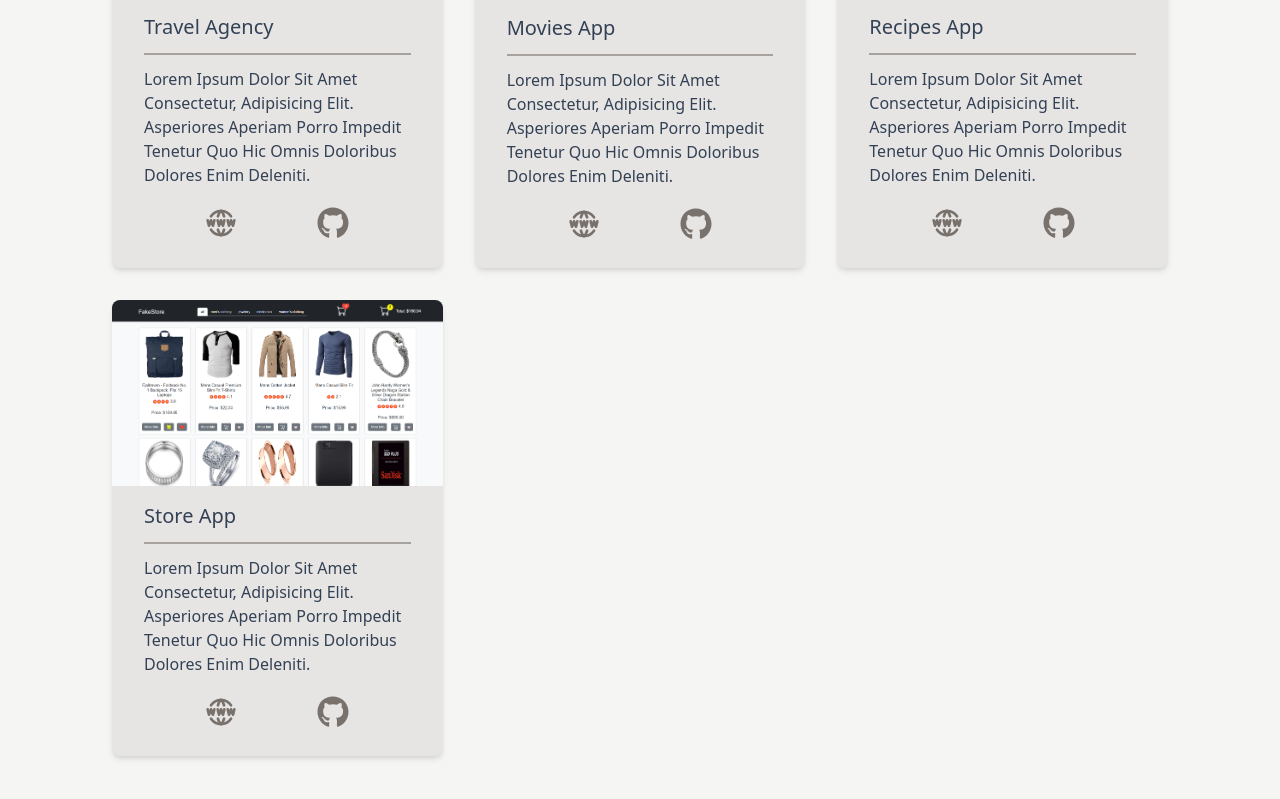
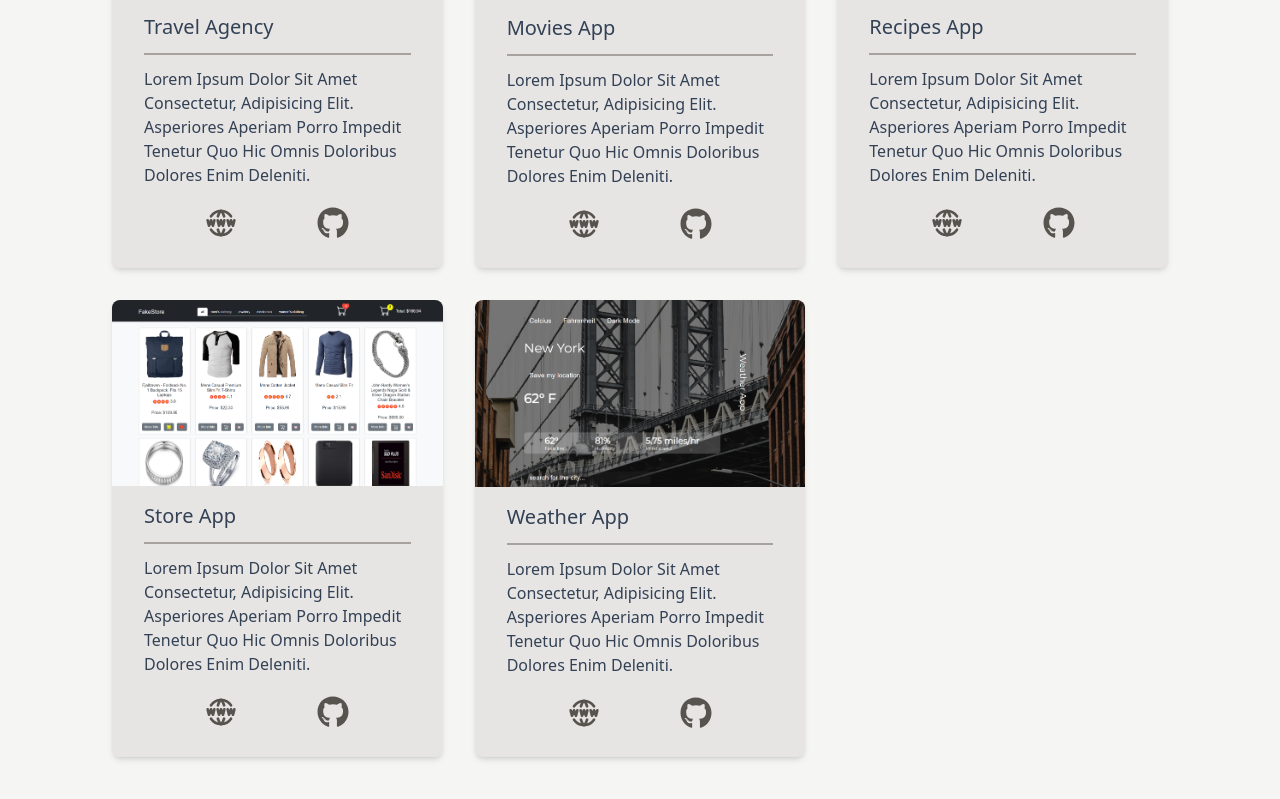
Before and after one commit to albinamels/Portfolio, a React (Vite) app: page / in a window 1280 px wide. Shown: the part 3504-4303 px from the top of the page. Built offline with nearby package versions, Linux system fonts and the light colour scheme.

Commit message:
projects section

```diff
--- a/src/components/ProjectCard.jsx
+++ b/src/components/ProjectCard.jsx
@@ -10,10 +10,10 @@ const ProjectCard = ({ url, img, github, title, text }) => {
         <p className="mt-3 ">{text}</p>
         <div className="mt-5 mb-3 flex justify-center gap-x-20">
           <a href={url} target="blank">
-            <TbWorldWww className="h-8 w-8 text-stone-500 hover:size-10 duration-300 " />
+            <TbWorldWww className="h-8 w-8 text-stone-600   hover:text-teal-500 duration-300" />
           </a>
           <a href={github} target="blank">
-            <FaGithub className="h-8 w-8 text-stone-500 hover:size-10 duration-300 " />
+            <FaGithub className="h-8 w-8 text-stone-600 hover:text-teal-500 duration-300 " />
           </a>
         </div>
       </div>
--- a/src/data.jsx
+++ b/src/data.jsx
@@ -20,6 +20,7 @@ import movies from "./assets/movies.png";
 import recipes from "./assets/recipes.png";
 import silkRoad from "./assets/silkRoad.png";
 import fakeStore from "./assets/fakeStore.png";
+import weatherDom from "./assets/weatherDom.png";
 
 export const links = [
   { id: nanoid(), href: "#home", text: "home" },
@@ -204,4 +205,12 @@ export const projects = [
     title: "store app",
     text: "Lorem ipsum dolor sit amet consectetur, adipisicing elit. Asperiores aperiam porro impedit tenetur quo hic omnis doloribus dolores enim deleniti.",
   },
+  {
+    id: nanoid(),
+    img: weatherDom,
+    url: "https://albinamels.github.io/DOM-WeatherApp/",
+    github: "https://github.com/albinamels/DOM-WeatherApp",
+    title: "weather app",
+    text: "Lorem ipsum dolor sit amet consectetur, adipisicing elit. Asperiores aperiam porro impedit tenetur quo hic omnis doloribus dolores enim deleniti.",
+  },
 ];
```
Also changed, not shown: src/assets/weatherDom.png (renamed from src/assets/weather-dom.png).
